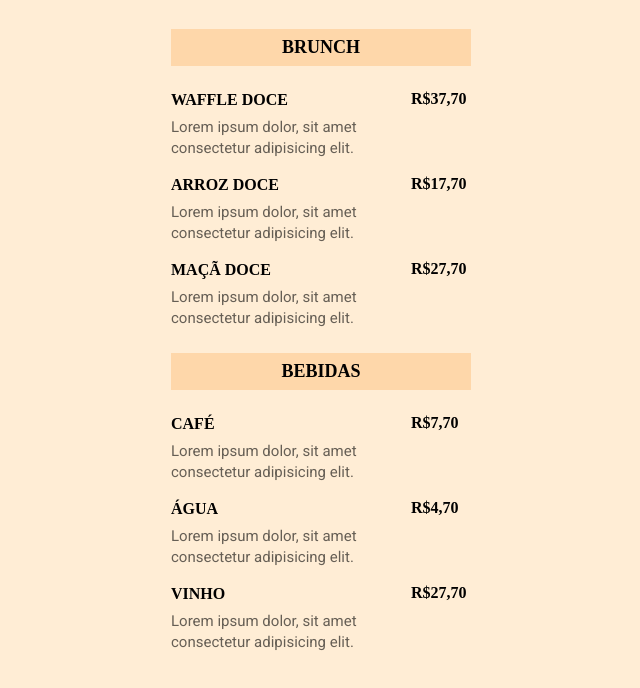
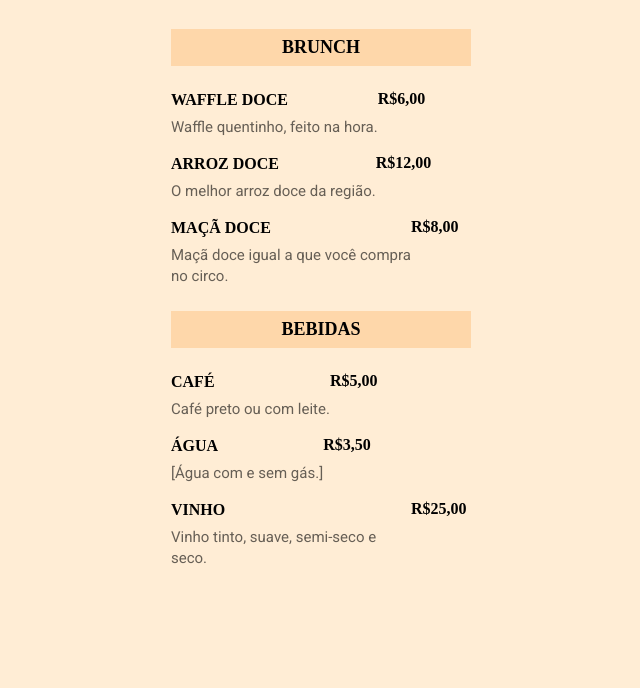
Before and after one commit to WillCasagrande/maratona-explorer-3, a plain HTML site: page index.html in a window 1280 px wide. Shown: the part 88-776 px from the top of the page, without its empty margins (319-959 px from the left). Drawn offline with Linux system fonts and the light colour scheme.

Commit message:
Menu corrigido

```diff
--- a/index.html
+++ b/index.html
@@ -17,6 +17,7 @@
 
     <link rel="stylesheet" href="./style.css">
   </head>
+
   <body>
 
     <header>
@@ -32,24 +33,24 @@
        <div class="details">
          <h3>Waffle Doce</h3>
          <p>
-           Lorem ipsum dolor, sit amet consectetur adipisicing elit.
+           Waffle quentinho, feito na hora.
          </p>
        </div>
 
        <strong class="price">
-         R$37,70
+         R$6,00
        </strong>
      </li>
           <li>
        <div class="details">
          <h3>Arroz Doce</h3>
          <p>
-           Lorem ipsum dolor, sit amet consectetur adipisicing elit.
+           O melhor arroz doce da região.
          </p>
        </div>
 
        <strong class="price">
-         R$17,70
+         R$12,00
        </strong>
      </li>
 
@@ -58,12 +59,12 @@
        <div class="details">
          <h3>Maçã Doce</h3>
          <p>
-           Lorem ipsum dolor, sit amet consectetur adipisicing elit.
+           Maçã doce igual a que você compra no circo.
          </p>
        </div>
 
        <strong class="price">
-         R$27,70
+         R$8,00
        </strong>
      </li>
    </ul>
@@ -77,24 +78,24 @@
        <div class="details">
          <h3>Café</h3>
          <p>
-           Lorem ipsum dolor, sit amet consectetur adipisicing elit.
+           Café preto ou com leite.
          </p>
        </div>
 
        <strong class="price">
-         R$7,70
+         R$5,00
        </strong>
      </li>
           <li>
        <div class="details">
          <h3>Água</h3>
          <p>
-           Lorem ipsum dolor, sit amet consectetur adipisicing elit.
+           [Água com e sem gás.]
          </p>
        </div>
 
        <strong class="price">
-         R$4,70
+         R$3,50
        </strong>
      </li>
 
@@ -103,16 +104,17 @@
        <div class="details">
          <h3>Vinho</h3>
          <p>
-           Lorem ipsum dolor, sit amet consectetur adipisicing elit.
+           Vinho tinto, suave, semi-seco e seco.
          </p>
        </div>
 
        <strong class="price">
-         R$27,70
+         R$25,00
        </strong>
      </li>
    </ul>
    </section>
 
   </body>
+
 </html>
```
